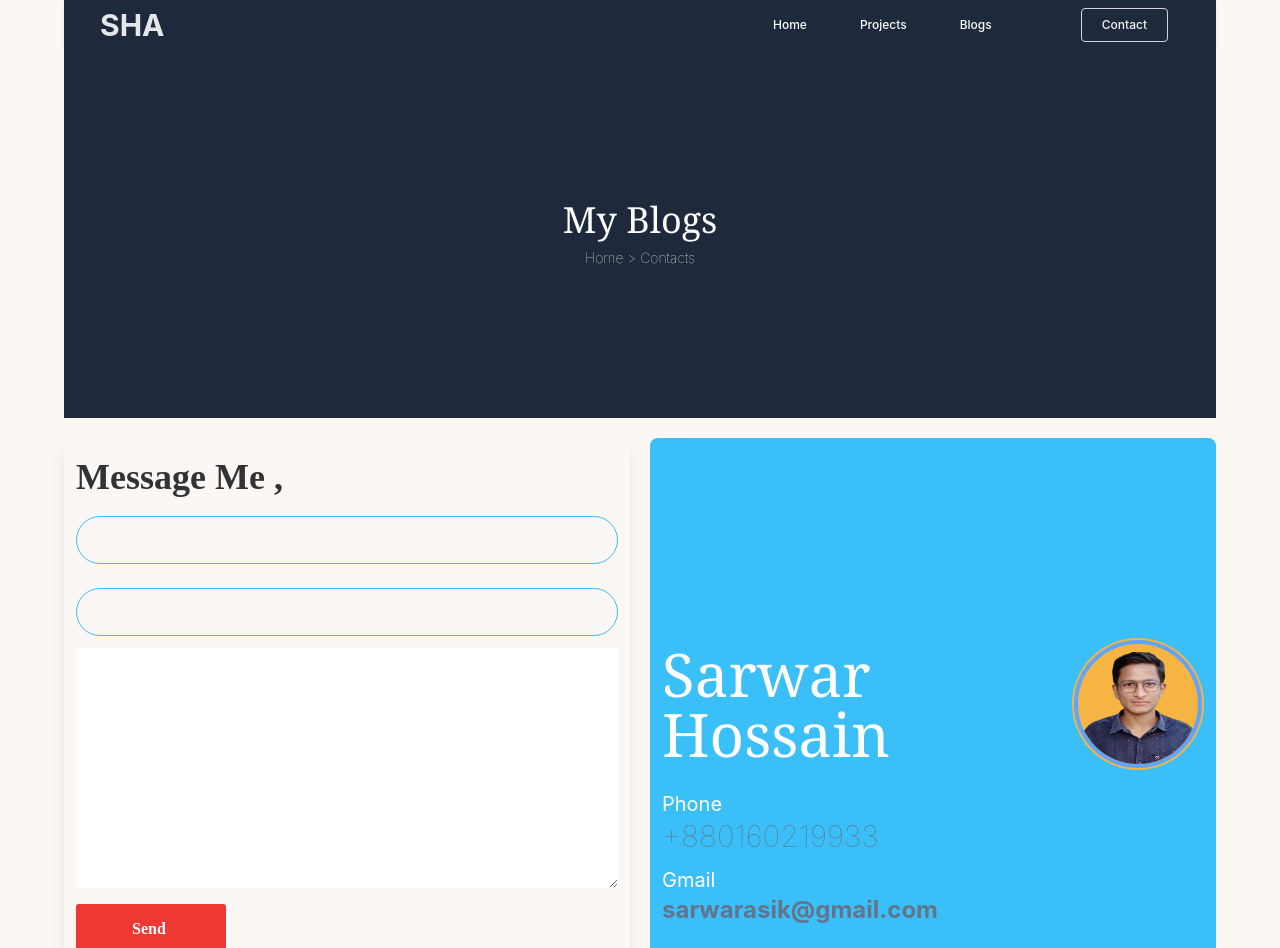
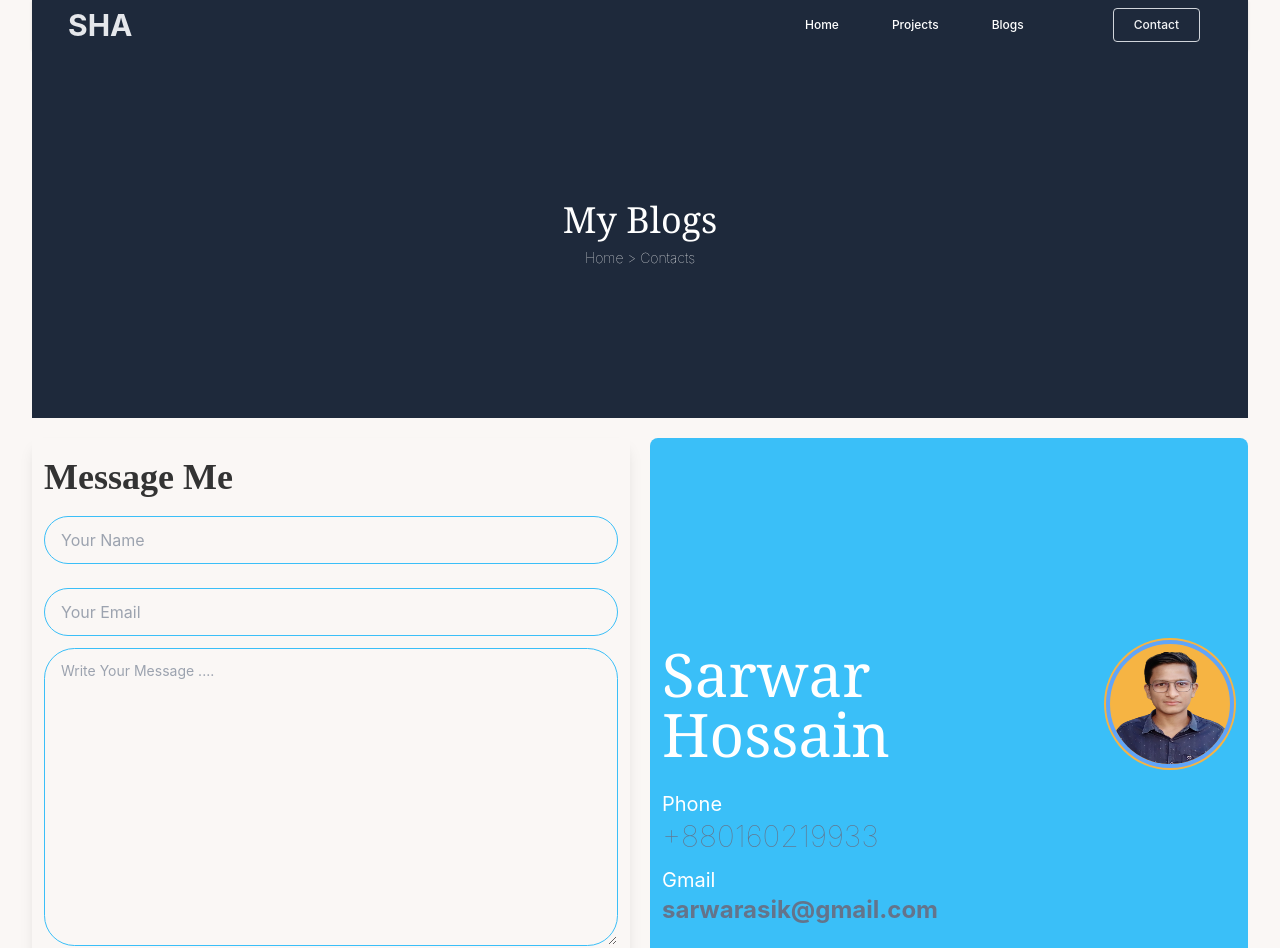
Before and after one commit to sarwar-asik/Blogs-T-Projects, a React (Create React App) app: page /contacts in a window 1280 px wide. Shown: the top 948 px of the page. Built offline with nearby package versions, Linux system fonts and the light colour scheme; some icons are missing.

Commit message:
btn manage

```diff
--- a/src/App.tsx
+++ b/src/App.tsx
@@ -18,7 +18,7 @@ import Contacts from "./components/pages/contacts/Contacts";
 
 function App() {
   return (
-    <div className="mx-auto  relative " style={{ "maxWidth":"90%"}}>
+    <div className="mx-auto  relative " style={{ "maxWidth":"95%"}}>
       <div className="">
     <Navbar />
       </div>
--- a/src/components/pages/banner/Banner.js
+++ b/src/components/pages/banner/Banner.js
@@ -5,11 +5,12 @@ import "../../../customcsss/Custom.css";
 import bannerPhoto from "../../../assets/professional-removebg-preview.png";
 import bannerLeft from "../../../assets/BannerLeft.png";
 import bannerRight from "../../../assets/BannerRight.png";
+import { Link } from "react-router-dom";
 
 const Banner = () => {
   return (
     <div className="grid grid-cols-1 lg:grid-cols-2 md:grid-cols-2 justify-between bg-slate-800 py-5 px-[30px] w-full z-10 ">
-      <div  className="text-white  py-[80px] ">
+      <div className="text-white  py-[80px] ">
         <h5 className="lg:text-[24px]"> Personal Portfolio</h5>
         <h1 className="text-[34px] flex flex-col font-sans font-bold">
           <span> FRONTEND</span>
@@ -20,15 +21,14 @@ const Banner = () => {
           Doloribus est, quia eos voluptas .
         </p>
         <p className="flex gap-3 my-[8px]">
-          <button className="btn-1">About</button>
+          <Link to="/contacts">
+            <button className="btn-1">About </button>
+          </Link>
 
           <button className="btn-2">Learn More</button>
         </p>
       </div>
-      <div
-
-        className="h-[300px] w-[80%] bg-[#F6B443] rounded-[20px] py-[40px] relative  lg:py-[80px] mt-[50px]"
-      >
+      <div className="h-[300px] w-[80%] bg-[#F6B443] rounded-[20px] py-[40px] relative  lg:py-[80px] mt-[50px]">
         <div className=" absolute bottom-0 w-full ">
           <img
             className="h-[390px]  w-[60%] mx-auto"
--- a/src/components/pages/contacts/Contacts.js
+++ b/src/components/pages/contacts/Contacts.js
@@ -29,22 +29,25 @@ const Contacts = () => {
 
       <section className="grid grid-cols-1 md:grid-cols-2 lg:grid-cols-2 gap-5 my-5">
         <aside className=" p-3 shadow-lg">
-          <h1 className="headings1"> Message Me , </h1>
+          <h1 className="headings1"> Message Me </h1>
           <form onSubmit={sendMessage} action="">
             <input
               className="input input-bordered input-info my-3 w-full"
               name="name"
               type="text"
+              placeholder="Your Name "
             />
 
             <input
               className="input input-bordered input-info my-3 w-full"
               name="email"
               type="email"
+              placeholder="Your Email "
             />
             <textarea
-              className="w-full input-bordered input-info "
+              className="w-full textarea textarea-info "
               name="message"
+              placeholder="Write Your Message ...."
               id=""
               cols="30"
               rows="10"
--- a/src/components/pages/questions/Questions.js
+++ b/src/components/pages/questions/Questions.js
@@ -2,6 +2,7 @@ import React from "react";
 import "../../../customcsss/Custom.css";
 import leftBG from "../../../assets/PolygonLeft.png";
 import rightbg from "../../../assets/PolygonRight.png";
+import { Link } from "react-router-dom";
 
 const Questions = () => {
   return (
@@ -15,9 +16,16 @@ const Questions = () => {
           Lorem ipsum dolor sit amet consectetur adipisicing elit. Repudiandae{" "}
           <br /> Ipsum dolor sit amet consectetur
         </p>
-        <p className=" flex gap-3 my-[8px] z-10">
-          <button className="h-[40px] px-8 bg-[#ed3833] text-white">Connect</button>
-          <button className="h-[40px] px-8 bg-[#262424] text-white">About</button>
+        <p className=" flex gap-3 items-center text-center my-[8px] z-10">
+          <Link
+            to="/contacts"
+
+          >
+           <button   className="h-[40px]  px-8 bg-[#ed3833] text-white " > Connect</button>
+          </Link>
+          <button className="h-[40px] px-8 bg-[#262424] text-white">
+            About
+          </button>
         </p>
       </div>
 
```
